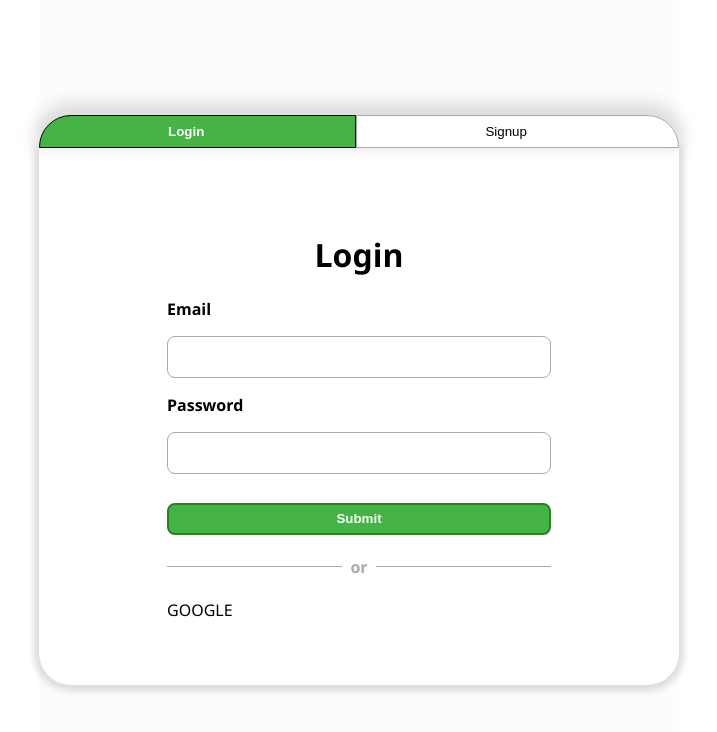
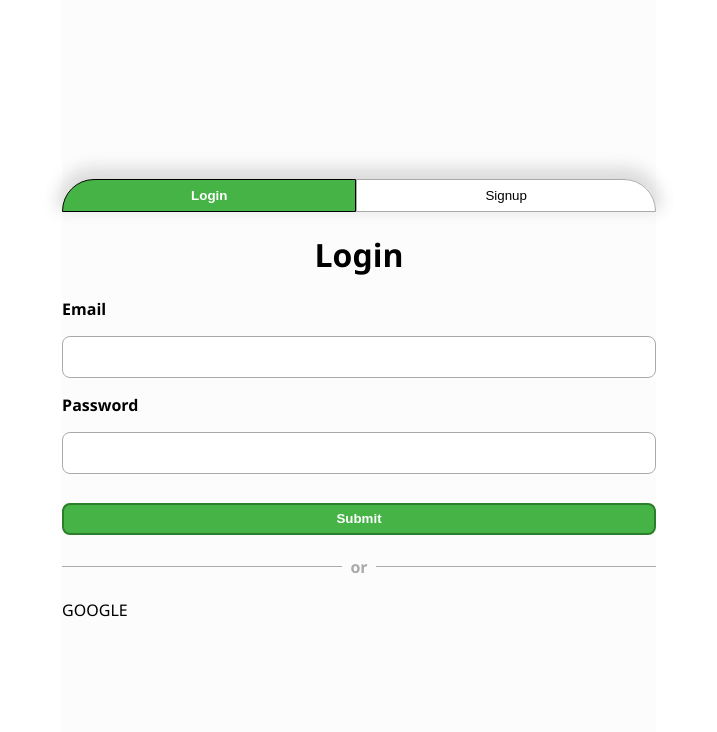
Before and after one commit to DanielMMITM/chat-app-front, a React (Vite) app: page /login in a window 1280 px wide. Shown: the top 732 px of the page, without its empty margins (281-998 px from the left). Built offline with nearby package versions, Linux system fonts and the light colour scheme.

Commit message:
Update - move card style into global css layout

```diff
--- a/src/features/auth/login/LoginForm.tsx
+++ b/src/features/auth/login/LoginForm.tsx
@@ -2,7 +2,7 @@ import '@/features/auth/login/login.css';
 
 export const LoginForm = () => {
   return (
-    <div className="login">
+    <>
       <h1 className="login__heading-text">Login</h1>
       <form className="login__form-container">
         <div className="login__form-container-input">
@@ -24,6 +24,6 @@ export const LoginForm = () => {
         <h4 className="login__oauth--title">or</h4>
         <div>GOOGLE</div>
       </section>
-    </div>
+    </>
   );
 };
--- a/src/features/auth/login/login.css
+++ b/src/features/auth/login/login.css
@@ -1,24 +1,9 @@
-.login {
-  display: flex;
-  flex-direction: column;
-  box-shadow: 0px 1px 6px 5px #dbdadaf3;
-  padding: 4rem 8rem;
-  background-color: var(--secondary-bg-color);
-  min-width: 30dvw;
-  border-radius: 0 0 2rem 2rem;
-}
-
 .login__heading-text {
   text-align: center;
 }
 
 /* FORM CONTAINER */
-.login__form-container {
-  display: flex;
-  flex-direction: column;
-  gap: 1rem;
-}
-
+.login__form-container,
 .login__form-container-input {
   display: flex;
   flex-direction: column;
--- a/src/index.css
+++ b/src/index.css
@@ -40,6 +40,16 @@ body {
   background-color: var(--main-bg-color);
 }
 
+.outside-card {
+  display: flex;
+  flex-direction: column;
+  box-shadow: 0px 1px 6px 5px #dbdadaf3;
+  padding: 4rem 8rem;
+  background-color: var(--secondary-bg-color);
+  min-width: 25dvw;
+  border-radius: 0 0 2rem 2rem;
+}
+
 .border-radius-xs {
   border-radius: 0.5rem;
 }
```
